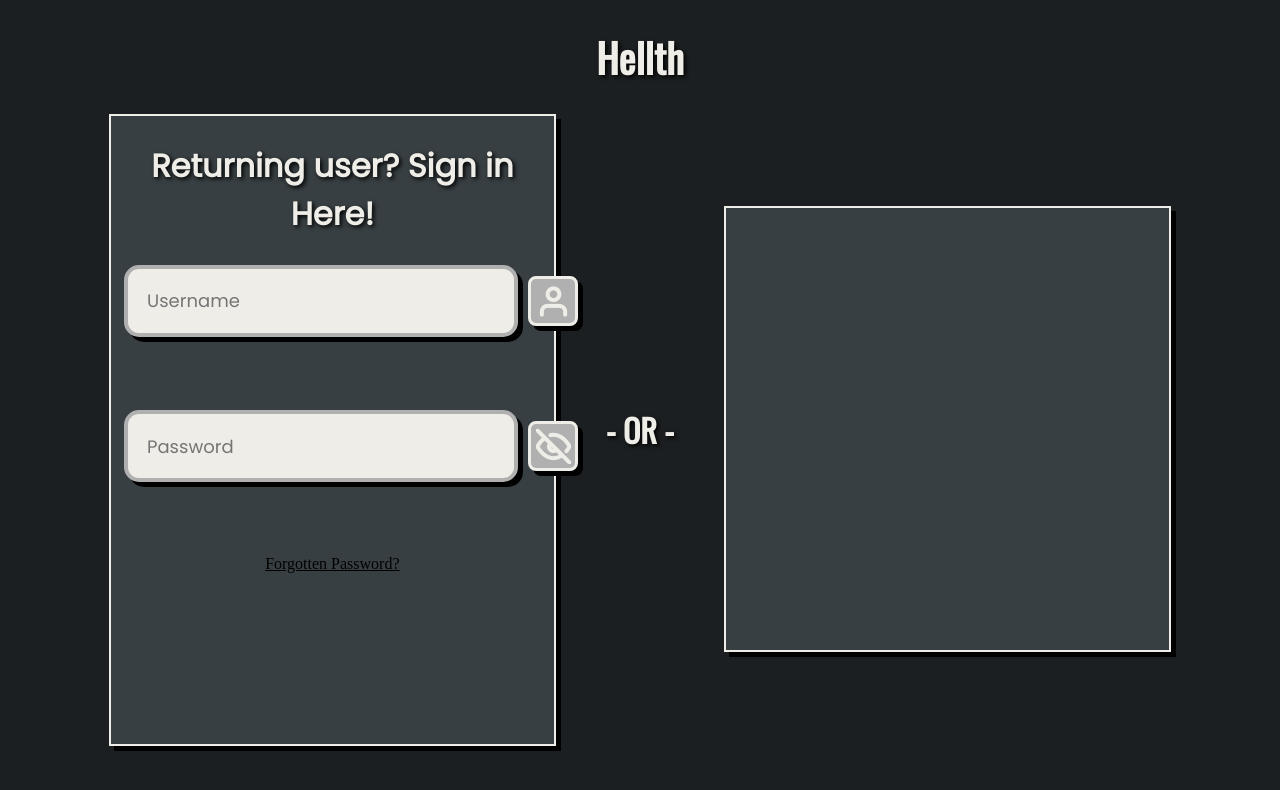
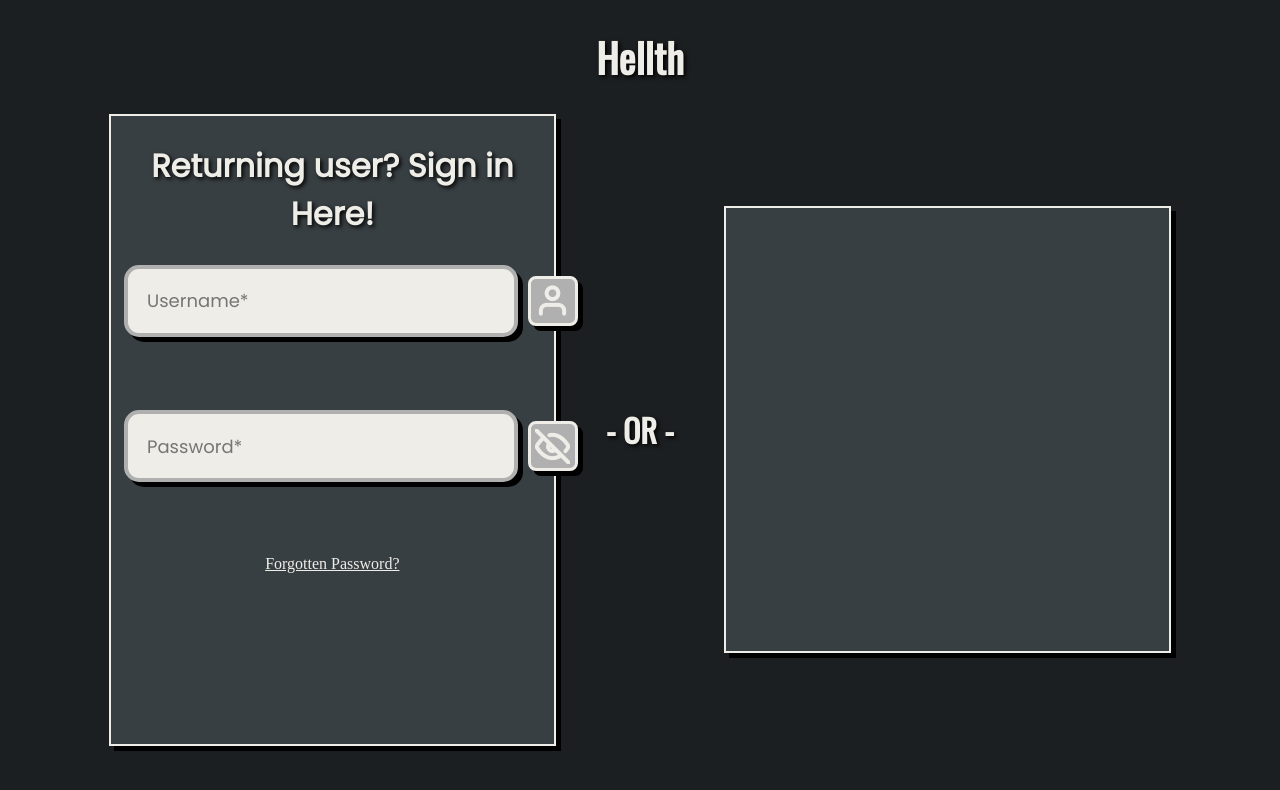
Before and after one commit to ConnorGowerr/Software-Engineering-project, a website: page app/public/login.html in a window 1280 px wide. Drawn offline with nearby package versions, Linux system fonts and the light colour scheme.

Commit message:
login page progress

```diff
--- a/app/public/login.html
+++ b/app/public/login.html
@@ -14,13 +14,13 @@
             <h2 id = "returningUser">Returning user? Sign in Here!</h2>
             <form>
                 <div id = "usernameContainer">
-                    <input type = "text" class = "inputClass" id = "logInUsername" placeholder = "Username">
+                    <input type = "text" class = "inputClass" id = "logInUsername" placeholder = "Username*" aria-required = "true" required = "true">
                         <div class = "iconBox" id = "usernameIconBox">
                             <img id = "usernameIcon" src = "User.png">
                         </div>
                 </div>
                 <div id = "passwordContainer">
-                    <input type = "password" class = "inputClass" id = "logInPassword" placeholder = "Password">
+                    <input type = "password" class = "inputClass" id = "logInPassword" placeholder = "Password*" aria-required = "true" required = "true">
                         <div class = "iconBox" id = "passwordIconBox">
                             <img id = "eyeIcon" src = "Eye off.png">
                         </div>
--- a/app/public/style.css
+++ b/app/public/style.css
@@ -35,7 +35,7 @@ input {
     border-width: 2px;
     border-color: #EFEDE7;
     border-style: solid;
-    box-shadow: 5px 5px;
+    box-shadow: 5px 5px #000000;
     backdrop-filter: blur(10px);
 }
 
@@ -46,7 +46,7 @@ input {
     border-style: solid;
     border-radius: 8px;
     border-width: 3.5px;
-    box-shadow: 5px 5px;
+    box-shadow: 5px 5px #000000;
     backdrop-filter: blur(10px);
 }
 
@@ -86,6 +86,7 @@ input {
     align-items: center;
     padding-bottom: 13.5%;
     margin-right: 2%;
+    color: #EFEDE7;
 }
 
 #signUpBox {
@@ -124,7 +125,6 @@ input {
     text-shadow: 2px 2px 4px #000000;
     font-style: italic;
     font-size: small;
-    color: #EFEDE7;
 }
 
 #OR {
```
